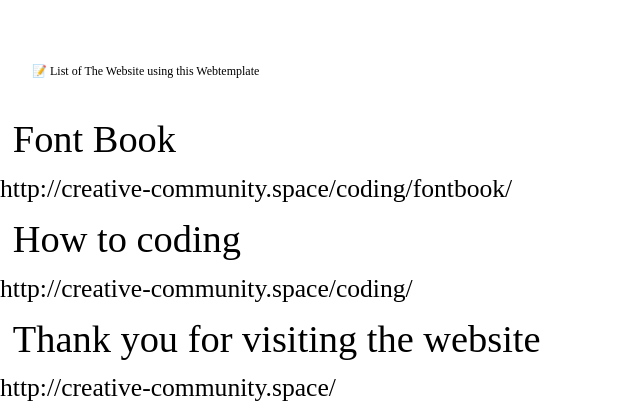
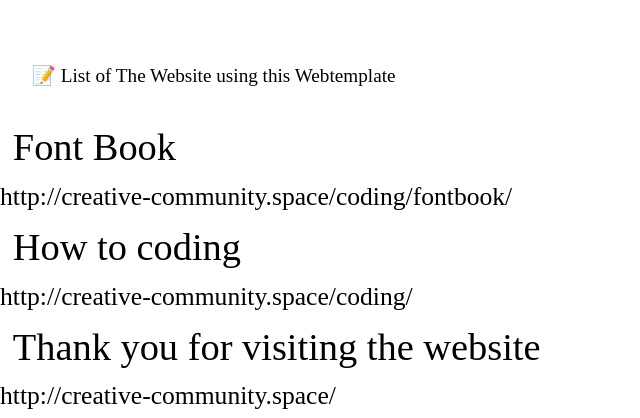
Before and after one commit to HTML-graffiti/template, a PHP site: page /book.php in a window 1280 px wide. Shown: the top 418 px of the page, without its empty margins (0-640 px from the left). Run offline with PHP 8.4, Linux system fonts and the light colour scheme.

Commit message:
Update form.css

```diff
--- a/form.css
+++ b/form.css
@@ -7,7 +7,7 @@ html,body {
   padding:2.5% 0;
 }
 .writing {
-  font-size:75%;
+  font-size:1.5vw;
   margin:0 2.5%;
   width:90%;
 }
```
